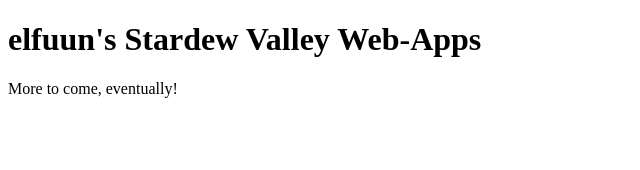
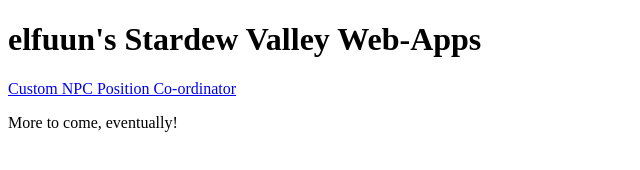
Before and after one commit to elfuun1/elfuun1.github.io, a plain HTML site: page index.html in a window 1280 px wide. Shown: the whole page, without its empty margins (0-640 px from the left). Drawn offline with Linux system fonts and the light colour scheme.

Commit message:
Linked between pages

```diff
--- a/index.html
+++ b/index.html
@@ -5,9 +5,12 @@
     <meta name="viewport" content="width=device-width, initial-scale=1.0"/>
 </head>
 <body>
-<h1>
-    elfuun's Stardew Valley Web-Apps
-</h1>
-<p>More to come, eventually!</p>
+    <h1>
+        elfuun's Stardew Valley Web-Apps
+    </h1>
+    <nav>
+        <a href="/NPCPositionCoordinator.html">Custom NPC Position Co-ordinator</a>
+    </nav>
+    <p>More to come, eventually!</p>
 </body>
 </html>
```
Also changed, not shown: NPCPositionCoordinator.html (+3 -0 lines).
